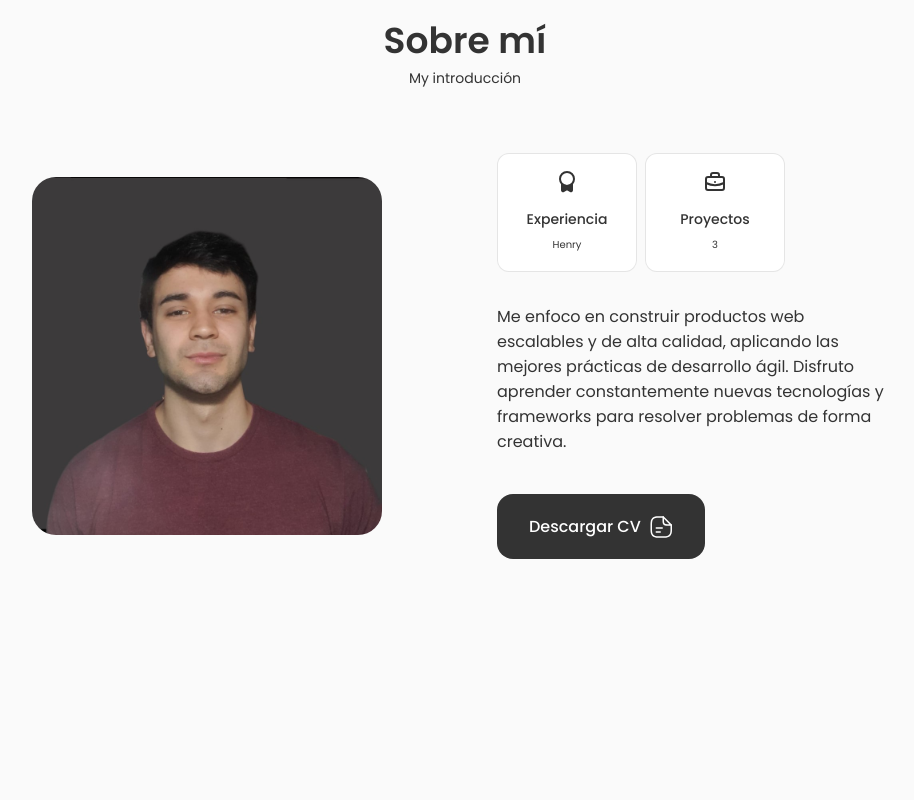
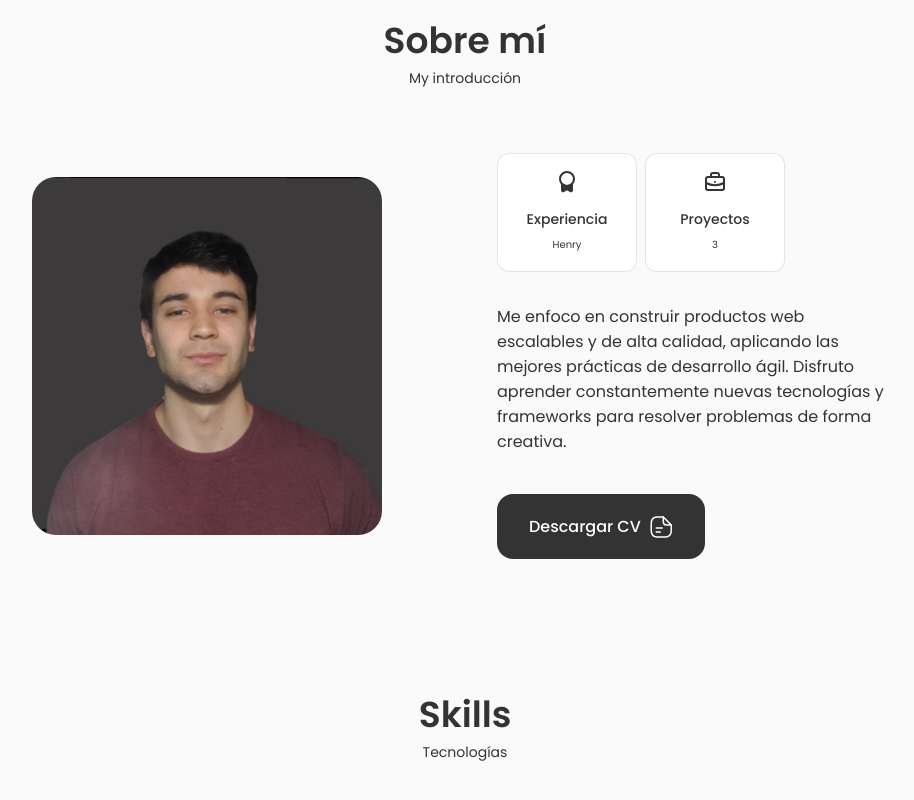
Before and after one commit to Rober100/own-PortFolio, a React (Vite) app: page / in a window 1280 px wide. Shown: the part 750-1550 px from the top of the page, without its empty margins (175-1089 px from the left). Before the commit the page ends 1341 px from the top, so only its background shows below. Built offline with nearby package versions, Linux system fonts and the light colour scheme; the HTML template or start-up script is replaced by a standard one; a web font is replaced by a local one.

Commit message:
Starting with component skills

```diff
--- a/src/App.tsx
+++ b/src/App.tsx
@@ -1,7 +1,8 @@
 import Header from "../src/components/header/Header";
 import Home from "./components/home/Home";
 import "./App.css";
-import About from "./components/about/About"
+import About from "./components/about/About";
+import Skills from "./components/Skills/Skills";
 
 function App() {
   return (
@@ -10,6 +11,7 @@
       <main className="main">
         <Home />
         <About />
+        <Skills />
       </main>
     </>
   );
--- /dev/null
+++ b/src/components/Skills/Skills.tsx
@@ -0,0 +1,12 @@
+import React from "react";
+
+const Skills = () => {
+  return (
+    <section className="skills section" id="skills">
+      <h2 className="section__title">Skills</h2>
+      <span className="section__subtitle">Tecnologías</span>
+    </section>
+  );
+};
+
+export default Skills;
--- /dev/null
+++ b/src/components/Skills/skills.css
@@ -0,0 +1 @@
+rafce
```
